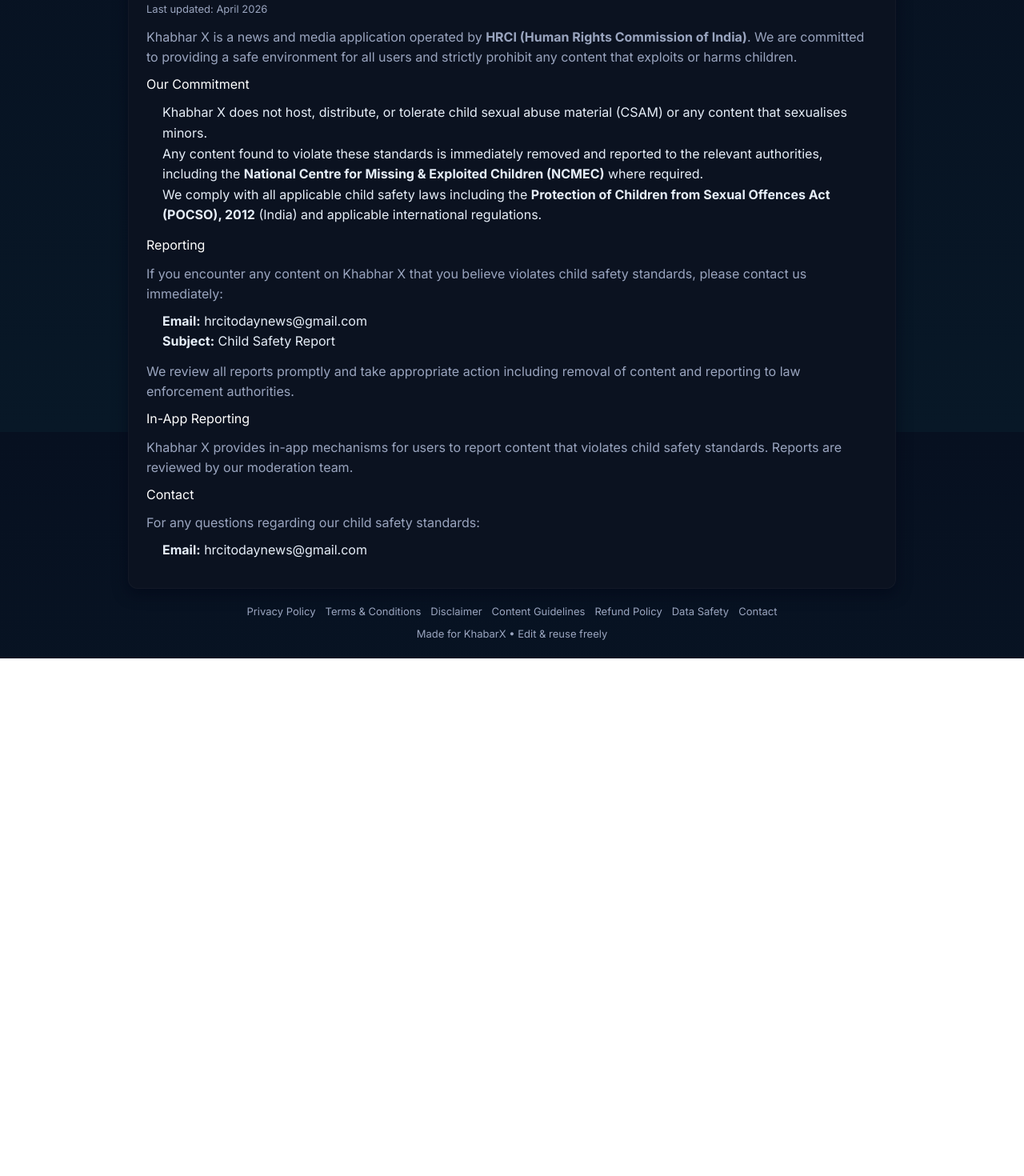
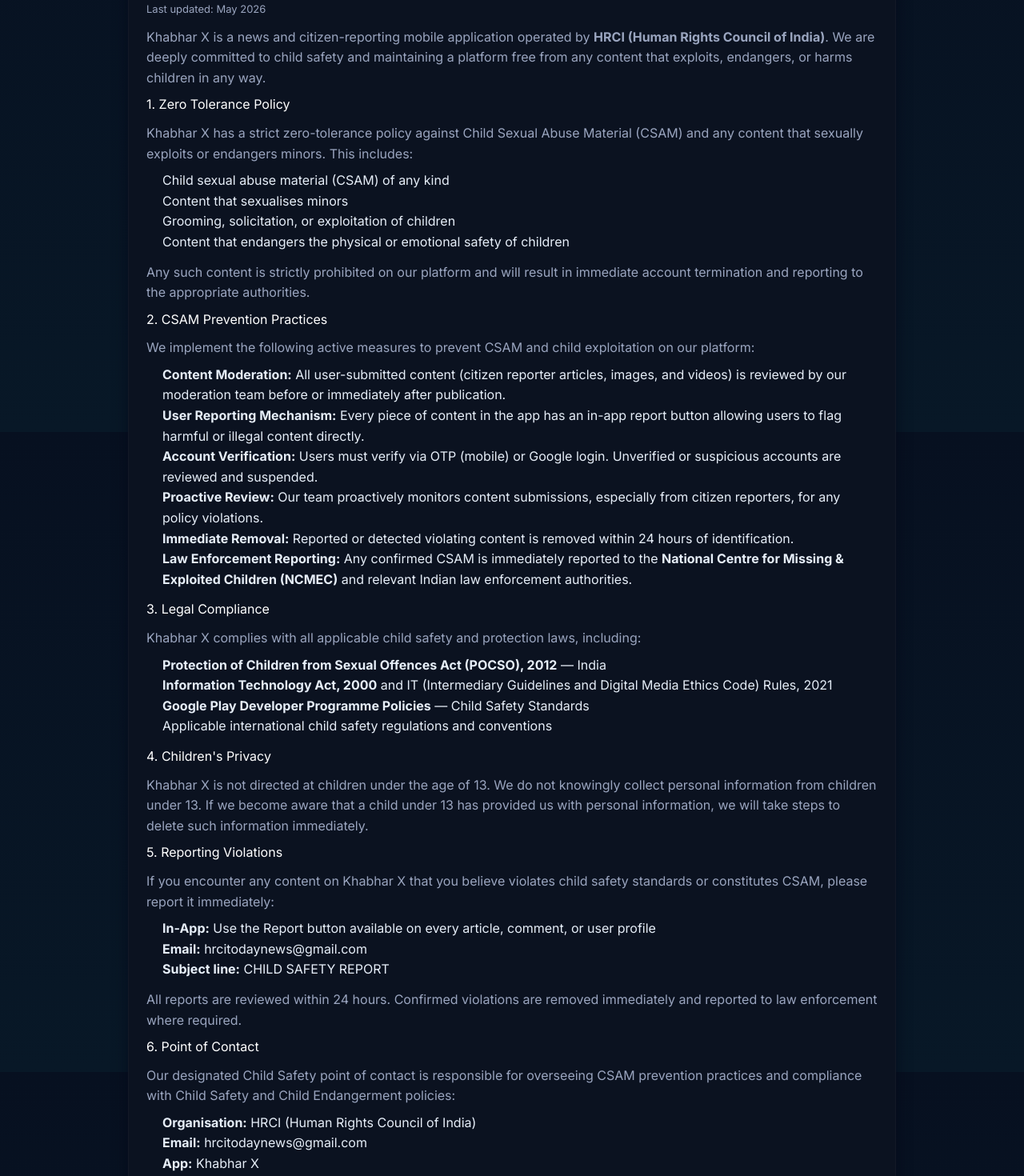
Before and after one commit to atshybrid/humanrights_webapplication, a Next.js app: page /child-safety in a window 1280 px wide. Shown: the part 260-1730 px from the top of the page at 80% size. Before the commit the page ends 1083 px from the top, so only its background shows below. Built offline with nearby package versions, Linux system fonts and the light colour scheme; no server answers.

Commit message:
Add child safety standards page and update terms, privacy policy, and footer

```diff
--- a/components/Footer.js
+++ b/components/Footer.js
@@ -15,11 +15,13 @@
           <a className="block hover:underline" href="/contact">Contact</a>
           <a className="block hover:underline" href="/privacy-policy">Privacy Policy</a>
           <a className="block hover:underline" href="/terms">Terms</a>
+          <a className="block hover:underline" href="/child-safety">Child Safety</a>
         </nav>
         <nav className="text-sm">
           <div className="font-semibold text-white mb-2">KhabarX Pages</div>
           <a className="block hover:underline" href="/khabarx/privacy-policy">Privacy Policy</a>
           <a className="block hover:underline" href="/khabarx/terms">Terms &amp; Conditions</a>
+          <a className="block hover:underline" href="/child-safety">Child Safety</a>
           <a className="block hover:underline" href="/khabarx/disclaimer">Disclaimer</a>
           <a className="block hover:underline" href="/khabarx/content">Content Guidelines</a>
           <a className="block hover:underline" href="/khabarx/refund">Refund Policy</a>
--- a/pages/child-safety.js
+++ b/pages/child-safety.js
@@ -1,77 +1,161 @@
-import KhabarXPoliciesLayout from '../components/KhabarXPoliciesLayout'
+import KhabarXPoliciesLayout from "../components/KhabarXPoliciesLayout";
 
 export default function ChildSafetyPage() {
   return (
     <KhabarXPoliciesLayout title="Child Safety Standards – Khabhar X">
       <div className="card">
         <h1 id="child-safety">Child Safety Standards</h1>
-        <div className="meta">Last updated: April 2026</div>
+        <div className="meta">Last updated: May 2026</div>
 
         <p>
-          Khabhar X is a news and media application operated by{' '}
-          <strong>HRCI (Human Rights Commission of India)</strong>. We are
-          committed to providing a safe environment for all users and strictly
-          prohibit any content that exploits or harms children.
+          Khabhar X is a news and citizen-reporting mobile application operated
+          by <strong>HRCI (Human Rights Council of India)</strong>. We are
+          deeply committed to child safety and maintaining a platform free from
+          any content that exploits, endangers, or harms children in any way.
         </p>
 
-        <h3>Our Commitment</h3>
+        <h3>1. Zero Tolerance Policy</h3>
+        <p>
+          Khabhar X has a strict zero-tolerance policy against Child Sexual
+          Abuse Material (CSAM) and any content that sexually exploits or
+          endangers minors. This includes:
+        </p>
+        <ul>
+          <li>Child sexual abuse material (CSAM) of any kind</li>
+          <li>Content that sexualises minors</li>
+          <li>Grooming, solicitation, or exploitation of children</li>
+          <li>
+            Content that endangers the physical or emotional safety of children
+          </li>
+        </ul>
+        <p>
+          Any such content is strictly prohibited on our platform and will
+          result in immediate account termination and reporting to the
+          appropriate authorities.
+        </p>
+
+        <h3>2. CSAM Prevention Practices</h3>
+        <p>
+          We implement the following active measures to prevent CSAM and child
+          exploitation on our platform:
+        </p>
         <ul>
           <li>
-            Khabhar X does not host, distribute, or tolerate child sexual abuse
-            material (CSAM) or any content that sexualises minors.
+            <strong>Content Moderation:</strong> All user-submitted content
+            (citizen reporter articles, images, and videos) is reviewed by our
+            moderation team before or immediately after publication.
           </li>
           <li>
-            Any content found to violate these standards is immediately removed
-            and reported to the relevant authorities, including the{' '}
+            <strong>User Reporting Mechanism:</strong> Every piece of content in
+            the app has an in-app report button allowing users to flag harmful
+            or illegal content directly.
+          </li>
+          <li>
+            <strong>Account Verification:</strong> Users must verify via OTP
+            (mobile) or Google login. Unverified or suspicious accounts are
+            reviewed and suspended.
+          </li>
+          <li>
+            <strong>Proactive Review:</strong> Our team proactively monitors
+            content submissions, especially from citizen reporters, for any
+            policy violations.
+          </li>
+          <li>
+            <strong>Immediate Removal:</strong> Reported or detected violating
+            content is removed within 24 hours of identification.
+          </li>
+          <li>
+            <strong>Law Enforcement Reporting:</strong> Any confirmed CSAM is
+            immediately reported to the{" "}
             <strong>
               National Centre for Missing &amp; Exploited Children (NCMEC)
-            </strong>{' '}
-            where required.
-          </li>
-          <li>
-            We comply with all applicable child safety laws including the{' '}
-            <strong>
-              Protection of Children from Sexual Offences Act (POCSO), 2012
-            </strong>{' '}
-            (India) and applicable international regulations.
+            </strong>{" "}
+            and relevant Indian law enforcement authorities.
           </li>
         </ul>
 
-        <h3>Reporting</h3>
+        <h3>3. Legal Compliance</h3>
         <p>
-          If you encounter any content on Khabhar X that you believe violates
-          child safety standards, please contact us immediately:
+          Khabhar X complies with all applicable child safety and protection
+          laws, including:
         </p>
         <ul>
           <li>
-            <strong>Email:</strong>{' '}
+            <strong>
+              Protection of Children from Sexual Offences Act (POCSO), 2012
+            </strong>{" "}
+            — India
+          </li>
+          <li>
+            <strong>Information Technology Act, 2000</strong> and IT
+            (Intermediary Guidelines and Digital Media Ethics Code) Rules, 2021
+          </li>
+          <li>
+            <strong>Google Play Developer Programme Policies</strong> — Child
+            Safety Standards
+          </li>
+          <li>
+            Applicable international child safety regulations and conventions
+          </li>
+        </ul>
+
+        <h3>4. Children's Privacy</h3>
+        <p>
+          Khabhar X is not directed at children under the age of 13. We do not
+          knowingly collect personal information from children under 13. If we
+          become aware that a child under 13 has provided us with personal
+          information, we will take steps to delete such information
+          immediately.
+        </p>
+
+        <h3>5. Reporting Violations</h3>
+        <p>
+          If you encounter any content on Khabhar X that you believe violates
+          child safety standards or constitutes CSAM, please report it
+          immediately:
+        </p>
+        <ul>
+          <li>
+            <strong>In-App:</strong> Use the Report button available on every
+            article, comment, or user profile
+          </li>
+          <li>
+            <strong>Email:</strong>{" "}
             <a href="mailto:hrcitodaynews@gmail.com">hrcitodaynews@gmail.com</a>
           </li>
           <li>
-            <strong>Subject:</strong> Child Safety Report
+            <strong>Subject line:</strong> CHILD SAFETY REPORT
           </li>
         </ul>
         <p>
-          We review all reports promptly and take appropriate action including
-          removal of content and reporting to law enforcement authorities.
+          All reports are reviewed within 24 hours. Confirmed violations are
+          removed immediately and reported to law enforcement where required.
         </p>
 
-        <h3>In-App Reporting</h3>
+        <h3>6. Point of Contact</h3>
         <p>
-          Khabhar X provides in-app mechanisms for users to report content that
-          violates child safety standards. Reports are reviewed by our
-          moderation team.
+          Our designated Child Safety point of contact is responsible for
+          overseeing CSAM prevention practices and compliance with Child Safety
+          and Child Endangerment policies:
         </p>
-
-        <h3>Contact</h3>
-        <p>For any questions regarding our child safety standards:</p>
         <ul>
           <li>
-            <strong>Email:</strong>{' '}
+            <strong>Organisation:</strong> HRCI (Human Rights Council of India)
+          </li>
+          <li>
+            <strong>Email:</strong>{" "}
             <a href="mailto:hrcitodaynews@gmail.com">hrcitodaynews@gmail.com</a>
           </li>
+          <li>
+            <strong>App:</strong> Khabhar X
+          </li>
         </ul>
+        <p>
+          This contact is kept up to date and is available to speak about our
+          child safety practices and respond to enquiries from Google Play and
+          regulatory authorities.
+        </p>
       </div>
     </KhabarXPoliciesLayout>
-  )
+  );
 }
--- a/pages/khabarx/privacy-policy.js
+++ b/pages/khabarx/privacy-policy.js
@@ -63,8 +63,16 @@
         <h3>6. User Rights</h3>
         <p>Users may request account deletion, data export, profile updates, and can disable location or push permissions. Send requests to <a href="mailto:support@khabarx.com">support@khabarx.com</a>.</p>
 
-        <h3>7. Children’s Privacy</h3>
-        <p>KhabarX does not target children under 13.</p>
+        <h3>7. Children's Privacy &amp; Child Safety</h3>
+        <p>Khabhar X is not directed at children under the age of 13. We do not knowingly collect personal information from children under 13. If we become aware that a child under 13 has provided us with personal information, we will take steps to delete such information immediately.</p>
+        <p>We maintain a strict zero-tolerance policy against Child Sexual Abuse Material (CSAM) and any content that exploits or endangers children. This includes:</p>
+        <ul>
+          <li>Child sexual abuse material (CSAM) of any kind</li>
+          <li>Content that sexualises minors</li>
+          <li>Grooming, solicitation, or exploitation of children</li>
+          <li>Content endangering the physical or emotional safety of children</li>
+        </ul>
+        <p>Violations result in immediate account termination and reporting to NCMEC and Indian law enforcement under the POCSO Act, 2012. To report violations, email <a href="mailto:hrcitodaynews@gmail.com">hrcitodaynews@gmail.com</a> with subject <strong>CHILD SAFETY REPORT</strong> or use the in-app Report button. Read our full <a href="/child-safety">Child Safety Standards</a>.</p>
 
         <h3>8. Changes to This Policy</h3>
         <p>We may update this policy; changes will be posted here and within the app.</p>
--- a/pages/khabarx/terms.js
+++ b/pages/khabarx/terms.js
@@ -43,6 +43,17 @@
 
         <h3>8. Governing Law</h3>
         <p>These terms are governed by the laws of India.</p>
+
+        <h3>9. Child Safety</h3>
+        <p>Khabhar X maintains a strict zero-tolerance policy against Child Sexual Abuse Material (CSAM) and any content that exploits, endangers, or harms children. Users must not upload, share, or distribute:</p>
+        <ul>
+          <li>Child sexual abuse material (CSAM) of any kind</li>
+          <li>Content that sexualises minors</li>
+          <li>Content used for grooming, solicitation, or exploitation of children</li>
+          <li>Any content that endangers the physical or emotional safety of children</li>
+        </ul>
+        <p>Violations will result in immediate account termination and reporting to NCMEC and relevant Indian law enforcement authorities (including under the POCSO Act, 2012). To report child safety violations, email <a href="mailto:hrcitodaynews@gmail.com">hrcitodaynews@gmail.com</a> with the subject <strong>CHILD SAFETY REPORT</strong>, or use the in-app Report button. See our full <a href="/child-safety">Child Safety Standards</a> policy for details.
+        </p>
       </div>
     </KhabarXPoliciesLayout>
   )
--- a/pages/privacy-policy.js
+++ b/pages/privacy-policy.js
@@ -63,8 +63,16 @@
         <h3>6. User Rights</h3>
         <p>Users may request account deletion, data export, profile updates, and can disable location or push permissions. Send requests to <a href="mailto:support@khabarx.com">support@khabarx.com</a>.</p>
 
-        <h3>7. Children’s Privacy</h3>
-        <p>KhabarX does not target children under 13.</p>
+        <h3>7. Children's Privacy &amp; Child Safety</h3>
+        <p>Khabhar X is not directed at children under the age of 13. We do not knowingly collect personal information from children under 13. If we become aware that a child under 13 has provided us with personal information, we will take steps to delete such information immediately.</p>
+        <p>We maintain a strict zero-tolerance policy against Child Sexual Abuse Material (CSAM) and any content that exploits or endangers children. This includes:</p>
+        <ul>
+          <li>Child sexual abuse material (CSAM) of any kind</li>
+          <li>Content that sexualises minors</li>
+          <li>Grooming, solicitation, or exploitation of children</li>
+          <li>Content endangering the physical or emotional safety of children</li>
+        </ul>
+        <p>Violations result in immediate account termination and reporting to NCMEC and Indian law enforcement under the POCSO Act, 2012. To report violations, email <a href="mailto:hrcitodaynews@gmail.com">hrcitodaynews@gmail.com</a> with subject <strong>CHILD SAFETY REPORT</strong> or use the in-app Report button. Read our full <a href="/child-safety">Child Safety Standards</a>.</p>
 
         <h3>8. Changes to This Policy</h3>
         <p>We may update this policy; changes will be posted here and within the app.</p>
--- a/pages/terms.js
+++ b/pages/terms.js
@@ -18,6 +18,18 @@
             dangerouslySetInnerHTML={{ __html: content }}
           />
         )}
+
+        <article className="mt-6 bg-white border border-gray-200 rounded-xl shadow-sm p-5 leading-7 text-gray-800">
+          <h2 className="text-xl font-semibold text-gray-900 mb-3">Child Safety</h2>
+          <p>Khabhar X maintains a strict zero-tolerance policy against Child Sexual Abuse Material (CSAM) and any content that exploits, endangers, or harms children. Users must not upload, share, or distribute:</p>
+          <ul className="list-disc pl-6 mt-2 mb-3 space-y-1">
+            <li>Child sexual abuse material (CSAM) of any kind</li>
+            <li>Content that sexualises minors</li>
+            <li>Content used for grooming, solicitation, or exploitation of children</li>
+            <li>Any content that endangers the physical or emotional safety of children</li>
+          </ul>
+          <p>Violations will result in immediate account termination and reporting to NCMEC and relevant Indian law enforcement authorities (including under the POCSO Act, 2012). To report child safety violations, email <a href="mailto:hrcitodaynews@gmail.com" className="text-blue-600 underline">hrcitodaynews@gmail.com</a> with the subject <strong>CHILD SAFETY REPORT</strong>, or use the in-app Report button. See our full <a href="/child-safety" className="text-blue-600 underline">Child Safety Standards</a> policy for details.</p>
+        </article>
       </div>
     </>
   )
```
